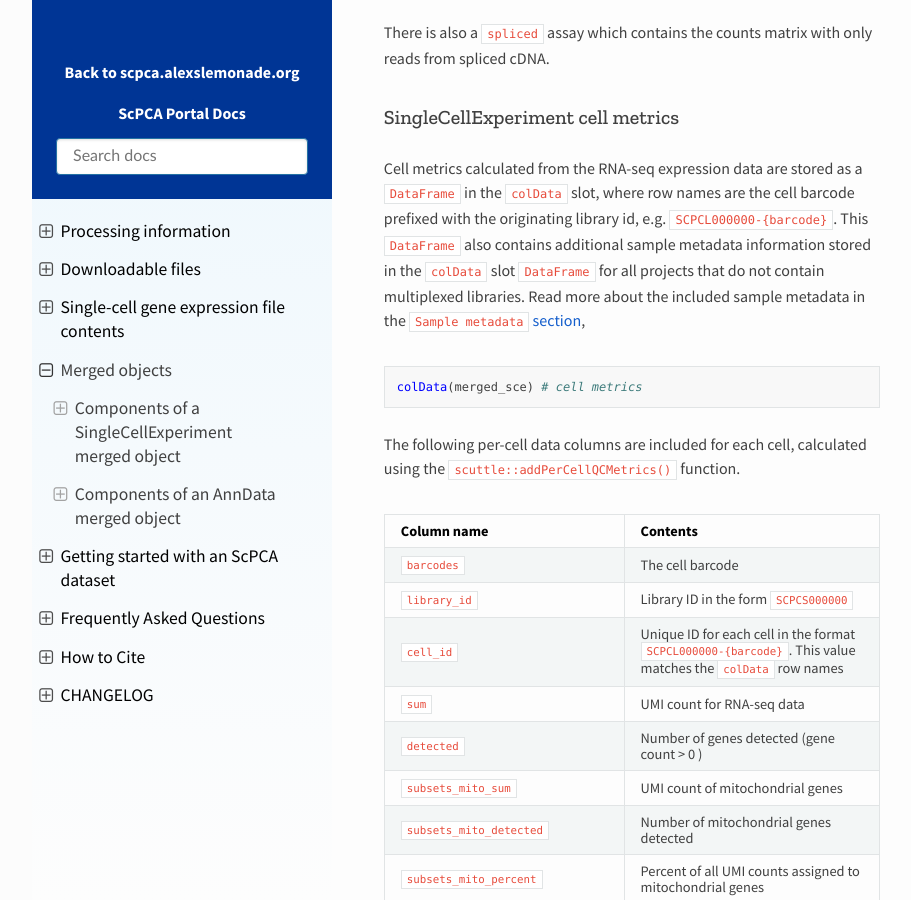
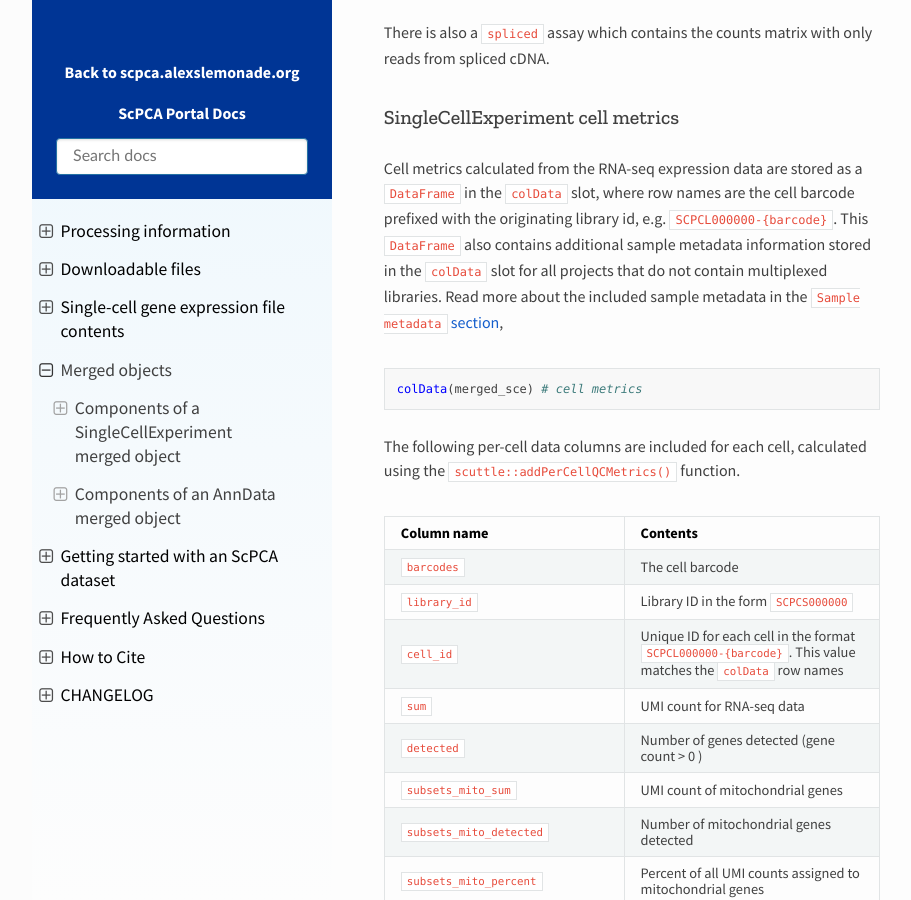
Before and after one commit to DongzeHE/scpca-docs, a Sphinx documentation site: the page built from docs/merged_objects.md, in a window 1280 px wide and 900 px high, scrolled down 1563 px. Shown: the whole window, without its empty margins (158-1069 px from the left). Built offline with Sphinx 7.4.7 and the Read the Docs theme 2.0.0, drawn with Linux system fonts in a browser that asks for light colours; some of the changed text lies outside the part shown.

Commit message:
Apply suggestions from code review
Co-authored-by: Ally Hawkins <54039191+allyhawkins@users.noreply.github.com>

````diff
--- a/docs/merged_objects.md
+++ b/docs/merged_objects.md
@@ -50,7 +50,7 @@ There is also a `spliced` assay which contains the counts matrix with only reads
 
 
 Cell metrics calculated from the RNA-seq expression data are stored as a `DataFrame` in the `colData` slot, where row names are the cell barcode prefixed with the originating library id, e.g. `SCPCL000000-{barcode}`.
-This `DataFrame` also contains additional sample metadata information stored in the `colData` slot `DataFrame` for all projects that do not contain multiplexed libraries.
+This `DataFrame` also contains additional sample metadata information stored in the `colData` slot for all projects that do not contain multiplexed libraries.
 Read more about the included sample metadata in the [`Sample metadata` section](#singlecellexperiment-sample-metadata),
 
 ```r
````
Also changed, not shown: other parts of docs/merged_objects.md (+1 -1 lines).
